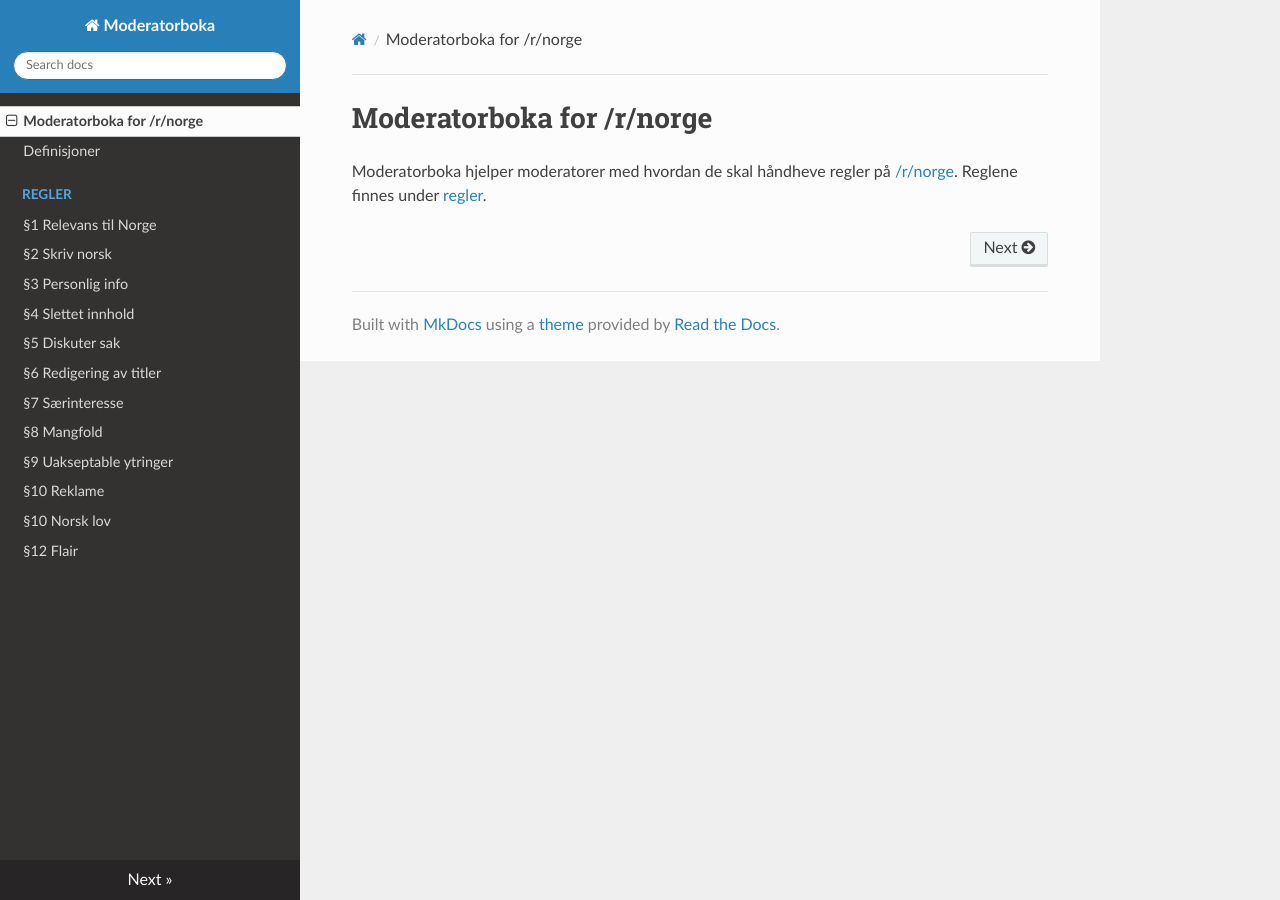
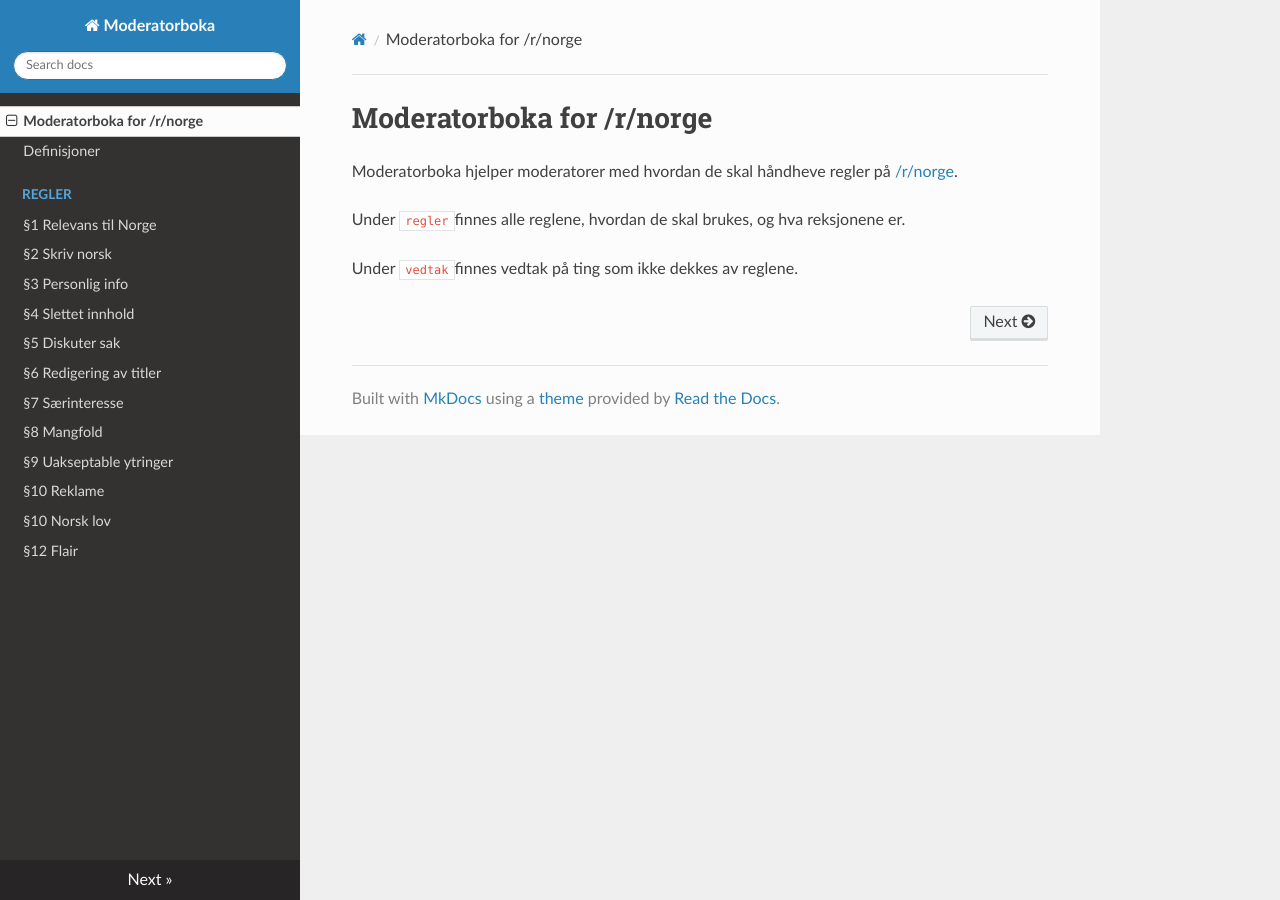
Before and after one commit to MarlinMr/moderatorboka, an MkDocs documentation site: the page built from docs/index.md, in a window 1280 px wide. Built offline with MkDocs 1.6.1, drawn with Linux system fonts in a browser that asks for light colours; nearby versions of some CDN libraries.

Commit message:
Bedre beskrivelse av dokumentet

```diff
--- a/docs/index.md
+++ b/docs/index.md
@@ -1,3 +1,6 @@
 # Moderatorboka for /r/norge
 Moderatorboka hjelper moderatorer med hvordan de skal håndheve regler på [/r/norge](https://old.reddit.com/r/norge).
-Reglene finnes under [regler](regler.md).
+
+Under `regler`finnes alle reglene, hvordan de skal brukes, og hva reksjonene er.
+
+Under `vedtak`finnes vedtak på ting som ikke dekkes av reglene.
```
